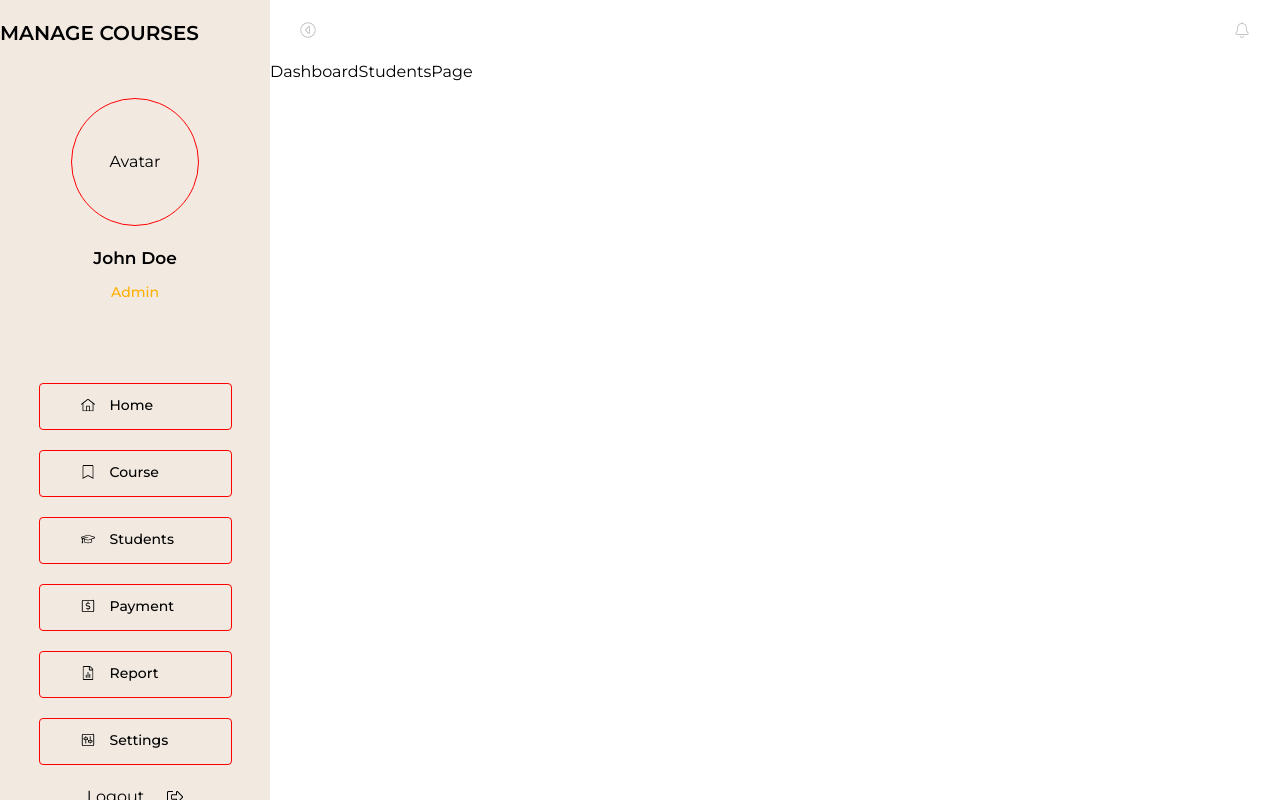
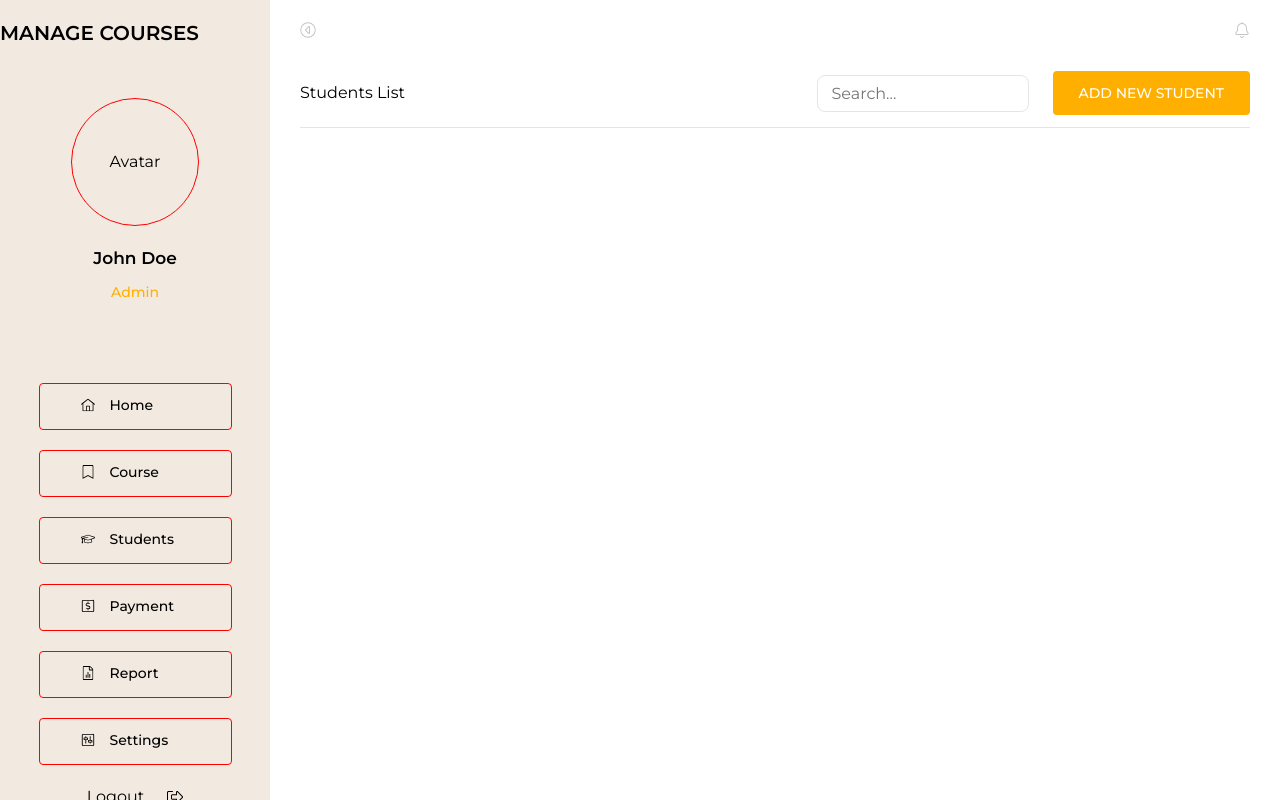
Before and after one commit to mertcancet/dumy-user, a Next.js app: page /dashboard/students in a window 1280 px wide. Built offline with nearby package versions, Linux system fonts and the light colour scheme.

Commit message:
🚀 feat(students): add DashboardHeader component to DashboardStudentsPage
🎉 feat(dashboard-header): create DashboardHeader component

🔧 chore(ui): export DashboardHeader component in ui/index.ts

```diff
--- a/src/components/templates/dashboard/students/index.tsx
+++ b/src/components/templates/dashboard/students/index.tsx
@@ -1,7 +1,13 @@
 import React from 'react';
 
+import { DashboardHeader } from '@/components/ui';
+
 const DashboardStudentsPage = () => {
-  return <div>DashboardStudentsPage</div>;
+  return (
+    <div>
+      <DashboardHeader />
+    </div>
+  );
 };
 
 export default DashboardStudentsPage;
--- /dev/null
+++ b/src/components/ui/dashboard-header/index.tsx
@@ -0,0 +1,17 @@
+import React from 'react';
+
+import styles from './styles.module.css';
+
+const DashboardHeader = () => {
+  return (
+    <div className={styles.container}>
+      <div className={styles.title}>Students List</div>
+      <div className={styles.action}>
+        <input placeholder="Search..." className={styles.search} />
+        <button className={styles.add}>ADD NEW STUDENT</button>
+      </div>
+    </div>
+  );
+};
+
+export default DashboardHeader;
--- /dev/null
+++ b/src/components/ui/dashboard-header/styles.module.css
@@ -0,0 +1,40 @@
+.container {
+  margin-left: 30px;
+  margin-right: 30px;
+  border-bottom: 1px solid #e5e5e5;
+  height: 67.5px;
+
+  display: flex;
+  align-items: center;
+  justify-content: space-between;
+}
+
+.action {
+  display: flex;
+  align-items: center;
+  gap: 24px;
+}
+
+.search {
+  border-radius: 8px;
+  border: 1px solid #e5e5e5;
+  background: #fff;
+  width: 212px;
+  height: 37px;
+  flex-shrink: 0;
+  padding: 10px 14px;
+}
+
+.add {
+  border-radius: 4px;
+  background: #feaf00;
+  color: #fff;
+  font-size: 14px;
+  font-weight: 500;
+  padding-left: 26px;
+  padding-right: 26px;
+  display: flex;
+  align-items: center;
+  justify-content: center;
+  height: 44px;
+}
--- a/src/components/ui/index.ts
+++ b/src/components/ui/index.ts
@@ -1,4 +1,5 @@
 export { default as DashboardCard } from './dashboard-card';
+export { default as DashboardHeader } from './dashboard-header';
 export { default as Header } from './header';
 export { default as Layout } from './layout';
 export { default as Sidebar } from './sidebar';
```
